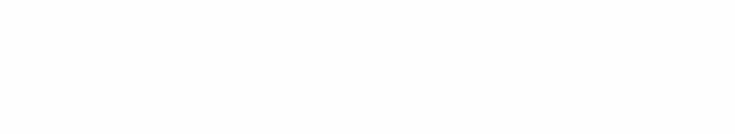
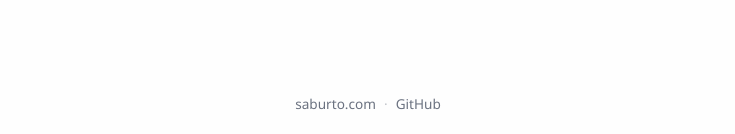
Before and after one commit to saburto/hetdedutchapp, a React (Vite) app: page / in a window 1280 px wide. Shown: the part 663-797 px from the top of the page, without its empty margins (272-1007 px from the left). Built offline with nearby package versions, Linux system fonts and the light colour scheme.

Commit message:
feat: add footer

```diff
--- a/src/components/App.tsx
+++ b/src/components/App.tsx
@@ -1,5 +1,6 @@
 import { useEffect } from 'react';
 import { ChallengeScreen } from './ChallengeScreen.tsx';
+import Footer from './Footer.tsx';
 import { loadProgress } from '../engine/progress.ts';
 
 function App() {
@@ -9,7 +10,12 @@ function App() {
     document.documentElement.setAttribute('data-theme', prog.theme);
   }, []);
 
-  return <ChallengeScreen />;
+  return (
+    <>
+      <ChallengeScreen />
+      <Footer />
+    </>
+  );
 }
 
 export default App;
--- /dev/null
+++ b/src/components/Footer.tsx
@@ -0,0 +1,19 @@
+function Footer() {
+  return (
+    <footer className="app-footer">
+      <a href="https://saburto.com" target="_blank" rel="noopener noreferrer">
+        saburto.com
+      </a>
+      <span className="footer-sep">·</span>
+      <a
+        href="https://github.com/saburto/hetdedutchapp"
+        target="_blank"
+        rel="noopener noreferrer"
+      >
+        GitHub
+      </a>
+    </footer>
+  );
+}
+
+export default Footer;
--- a/src/styles/theme.css
+++ b/src/styles/theme.css
@@ -72,21 +72,23 @@ html[data-theme='system'] {
 
 /* ===== Reset ===== */
 *,*::before,*::after{box-sizing:border-box;margin:0;padding:0}
-html{font-size:16px;-webkit-font-smoothing:antialiased}
+html{font-size:16px;-webkit-font-smoothing:antialiased;overflow-x:hidden}
 body{
   font-family:var(--font);
   background:var(--bg);
   color:var(--text);
   min-height:100dvh;
   transition:background .3s,color .3s;
+  overflow-x:hidden;
 }
 
 /* ===== App Shell ===== */
-#root{min-height:100dvh;display:flex;flex-direction:column}
+#root{min-height:100dvh;display:flex;flex-direction:column;overflow-x:hidden}
+#root > *{min-width:0}
 .app-shell{
   max-width:720px;margin:0 auto;padding:2rem 1.5rem;
   width:100%;display:flex;flex-direction:column;gap:2rem;
-  min-height:100dvh;
+  flex:1;
 }
 
 /* ===== Header ===== */
@@ -390,3 +392,16 @@ body{
 .flex-center{display:flex;justify-content:center;align-items:center}
 .gap-sm{gap:.5rem}
 .gap-md{gap:1rem}
+
+/* ===== Footer ===== */
+.app-footer{
+  text-align:center;padding:1.5rem 0;
+  font-size:.85rem;color:var(--text-muted);
+  display:flex;justify-content:center;align-items:center;gap:.5rem;
+}
+.app-footer a{
+  color:var(--text-muted);text-decoration:none;
+  transition:color .15s;
+}
+.app-footer a:hover{color:var(--accent)}
+.footer-sep{opacity:.4}
```
Also changed, not shown: 1 other file (tests, documents, lock files or other folders).
